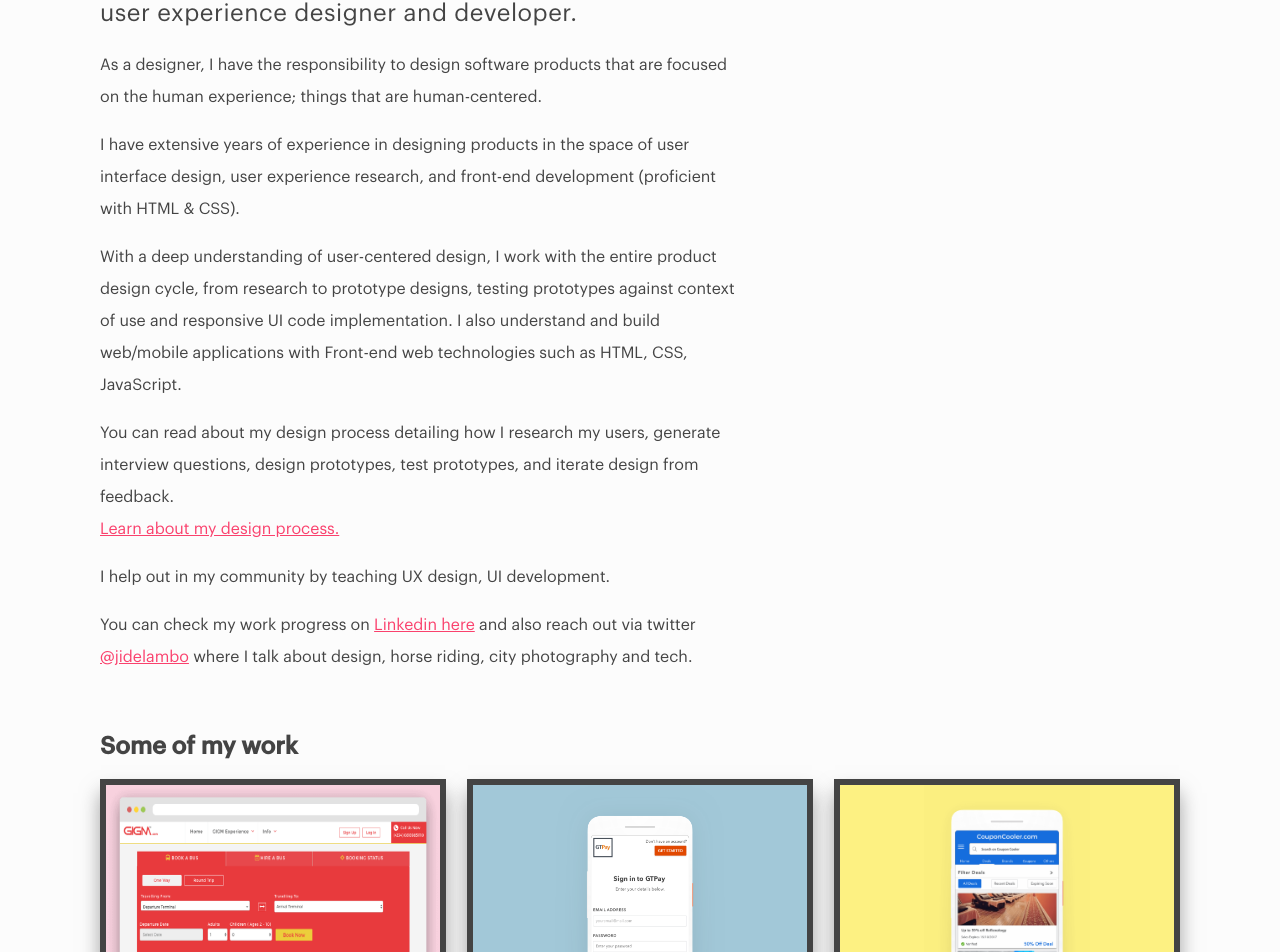
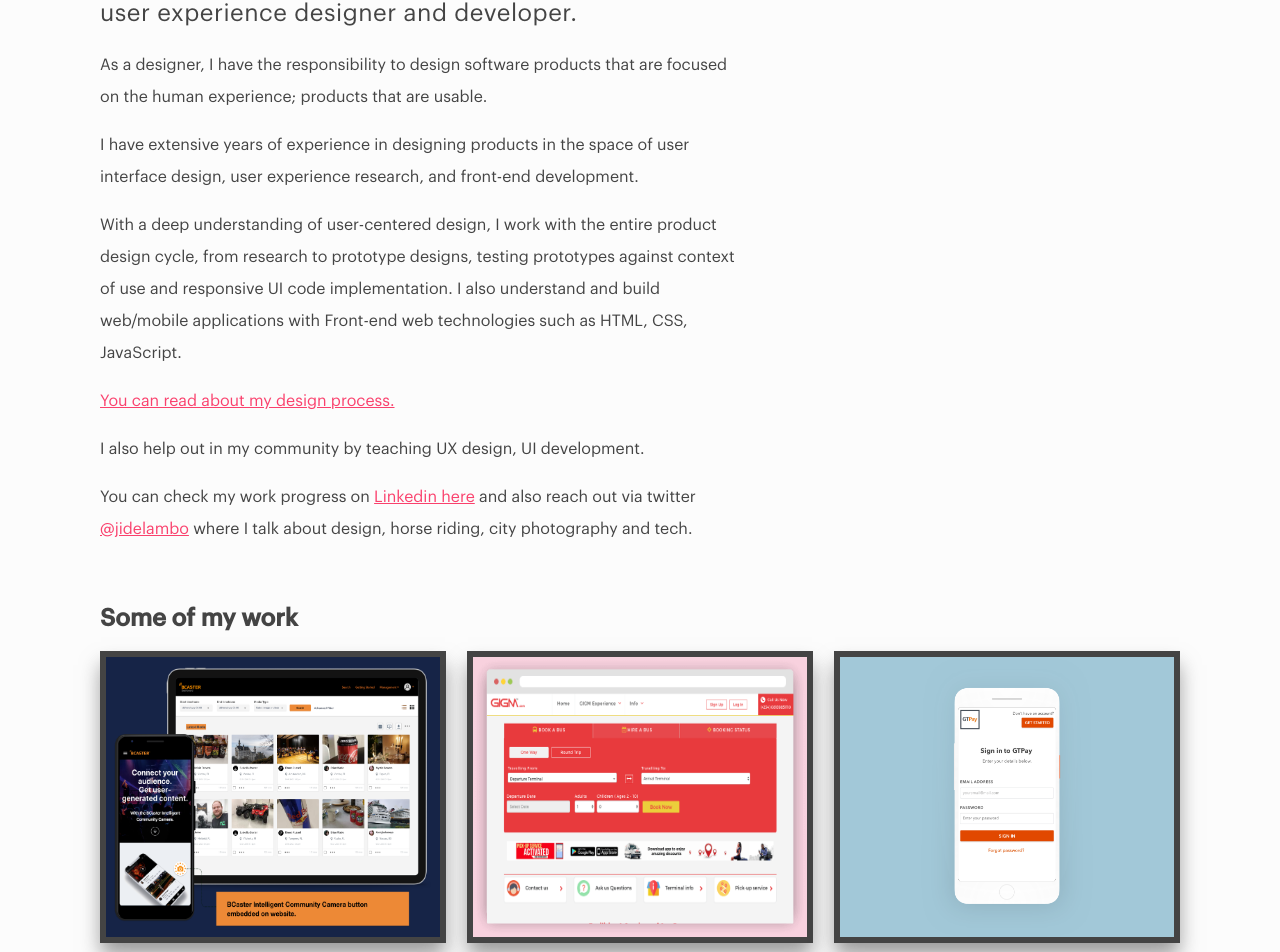
Before and after one commit to JideLambo/portfolio, an Angular app: page / in a window 1280 px wide. Shown: the part 195-1147 px from the top of the page. Built offline with nearby package versions, Linux system fonts and the light colour scheme.

Commit message:
Recent update to portfolio

```diff
--- a/src/app/components/home-briefs/home-briefs.component.html
+++ b/src/app/components/home-briefs/home-briefs.component.html
@@ -3,18 +3,18 @@
     <article class="brief-desc">
 
       <p>As a designer, I have the responsibility to design software
-        products that are focused on the human experience; things that are human-centered.</p>
+        products that are focused on the human experience; products that are usable.</p>
       <p>I have extensive years of experience in designing products in the space of user interface design,
-        user experience research, and front-end development (proficient with HTML & CSS).
+        user experience research, and front-end development.
       </p>
       <p>With a deep understanding of user-centered design, I work with the entire product design cycle,
         from research to prototype designs, testing prototypes against context of use and responsive UI code
         implementation. I also understand and build web/mobile applications with Front-end web technologies
         such as HTML, CSS, JavaScript.</p>
 
-      <p class="no-margin">You can read about my design process detailing how I research my users, generate interview questions, design prototypes, test prototypes, and iterate design from feedback.</p>
-      <a routerLink="/design-process">Learn about my design process.</a>
-      <p>I help out in my community by teaching UX design, UI development.</p>
+      <p class="no-margin"><a routerLink="/design-process">You can read about my design process.</a></p>
+
+      <p>I also help out in my community by teaching UX design, UI development.</p>
       <p>You can check my work progress on <a href="https://www.linkedin.com/in/jidelambo/" target="_blank">Linkedin here</a> and also reach out via twitter <a href="http://twitter.com/jidelambo" target="_blank">@jidelambo</a>
         where I talk about design, horse riding, city photography and tech.</p>
 
--- a/src/app/components/recent-work/recent-work.component.ts
+++ b/src/app/components/recent-work/recent-work.component.ts
@@ -8,6 +8,11 @@ import { Component, OnInit } from '@angular/core';
 export class RecentWorkComponent implements OnInit {
 
   works: Object[] = [
+    { url: '/',
+    name: 'BCaster OY, Finland',
+    desc: 'First scalable, channel-independent platform for brands to activate and engage users.',
+    img: 'ICC-Dashboard-banner.png',
+    color: '#162447' },
     { url: 'GIGM',
     name: 'GIGM.com',
     desc: 'Changing the road transport system approach in Nigeria',
--- a/src/app/pages/about/about.component.scss
+++ b/src/app/pages/about/about.component.scss
@@ -32,7 +32,7 @@
     background-color: #ffffff;
     box-shadow: 0 2px 4px 0 rgba(0,0,0,0.3);
     padding: 20px;
-    height: 30vh;
+    height: auto;
 
     @media only screen and (min-width: 320px) and (max-width: 480px) {
         height: 100%;
--- a/src/app/pages/about/about.component.ts
+++ b/src/app/pages/about/about.component.ts
@@ -9,17 +9,14 @@ export class AboutComponent implements OnInit {
 
   skills: Object[] = [
     { name: 'Research techniques' },
-    { name: 'User modeling—persona and scenario creation' },
     { name: 'Flow diagrams & Wireframes' },
     { name: 'Product design' },
     { name: 'Interface design' },
     { name: 'Sketching & Prototyping' },
-    { name: 'HTML5, CSS3, JavaScript, Angular, Typescript, and Ionic Framework' },
+    { name: 'HTML5, CSS3, JavaScript. Other JS frameworks like Vue, React, and Angular' },
     { name: 'Mobile & Responsive design' },
     { name: 'Communication and customer facing skills' },
-    { name: 'Proficient with Sketchapp' },
-    { name: 'Proficient with Invisionapp' },
-    { name: 'Communication and customer facing skills' },
+    { name: 'Proficient with Sketchapp and other prototyping tools' },
     { name: 'Github and BitBucket version control' }
   ];
 
```
Also changed, not shown: src/assets/img/hero/ICC-Dashboard-banner.png (added).
